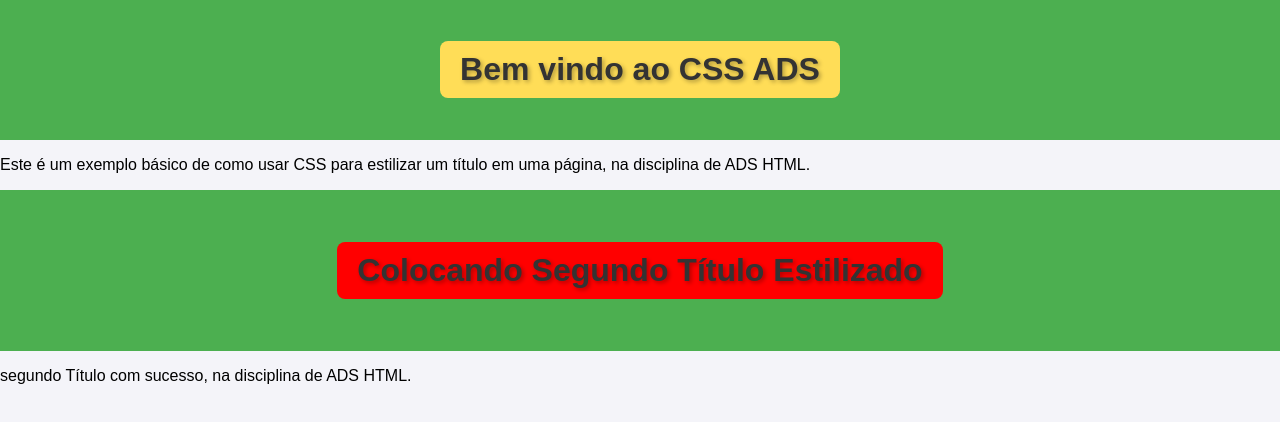
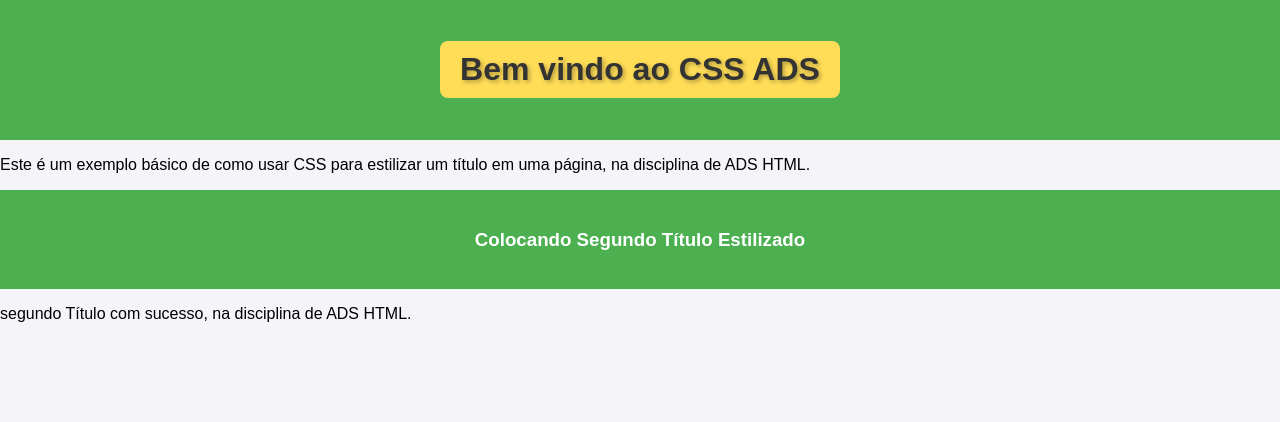
Before and after one commit to rodrigoleal3112/css2titulo, a plain HTML site: page index.html in a window 1280 px wide. Drawn offline with Linux system fonts and the light colour scheme.

Commit message:
Update styles.css

```diff
--- a/styles.css
+++ b/styles.css
@@ -25,15 +25,3 @@ body {
         padding: 20px;
         text-align: center;
     }
-
-/* Estilos para o título */
-.segundo-titulo {
-    font-size: 2em;
-    color: #333;
-    background-color: #ff0000;
-    padding: 10px 20px;
-    border-radius: 8px;
-    text-shadow: 2px 2px 4px rgba(0, 0, 0, 0.3);
-    font-family: 'Arial', sans-serif;
-    display: inline-block;
-}
```
